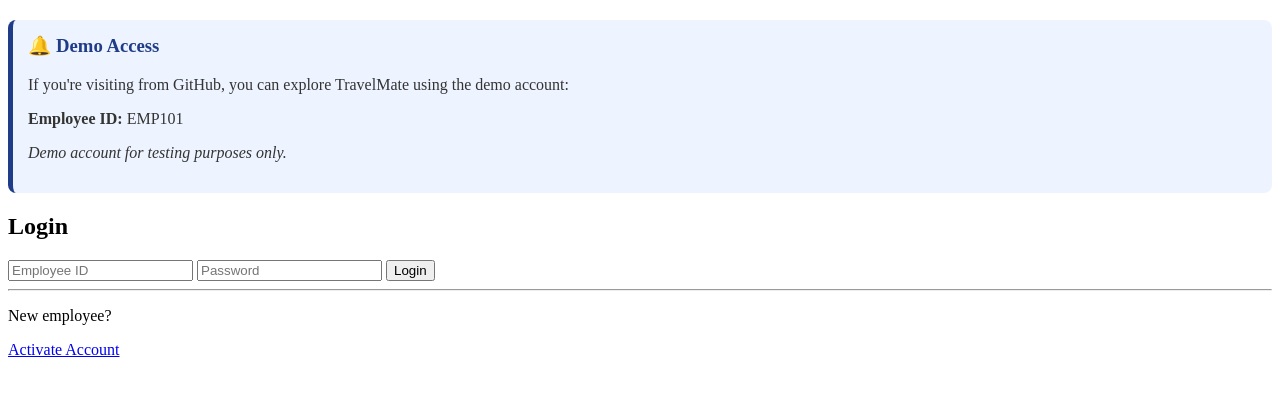
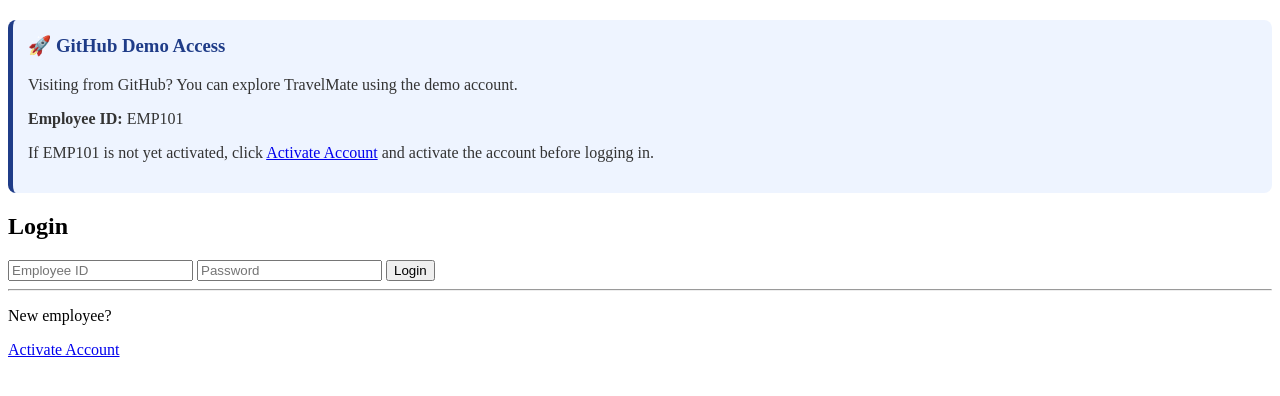
Before and after one commit to var324/Travelmate, a Flask app: page /login in a window 1280 px wide. Shown: the top 396 px of the page. Run offline with Flask 3, Linux system fonts and the light colour scheme; parts of the project's set-up code (start-up, migrations or seed data) failed here and were passed over.

Commit message:
Update login.html

```diff
--- a/templates/login.html
+++ b/templates/login.html
@@ -22,11 +22,17 @@
 <body>
 
     <div class="demo-note">
-        <h3>🔔 Demo Access</h3>
-        <p>If you're visiting from GitHub, you can explore TravelMate using the demo account:</p>
-        <p><strong>Employee ID:</strong> EMP101</p>
-        <p><em>Demo account for testing purposes only.</em></p>
-    </div>
+    <h3>🚀 GitHub Demo Access</h3>
+    <p>
+        Visiting from GitHub? You can explore TravelMate using the demo account.
+    </p>
+    <p><strong>Employee ID:</strong> EMP101</p>
+    <p>
+        If EMP101 is not yet activated, click
+        <a href="/activate">Activate Account</a>
+        and activate the account before logging in.
+    </p>
+</div>
 
     <h2>Login</h2>
 
```
